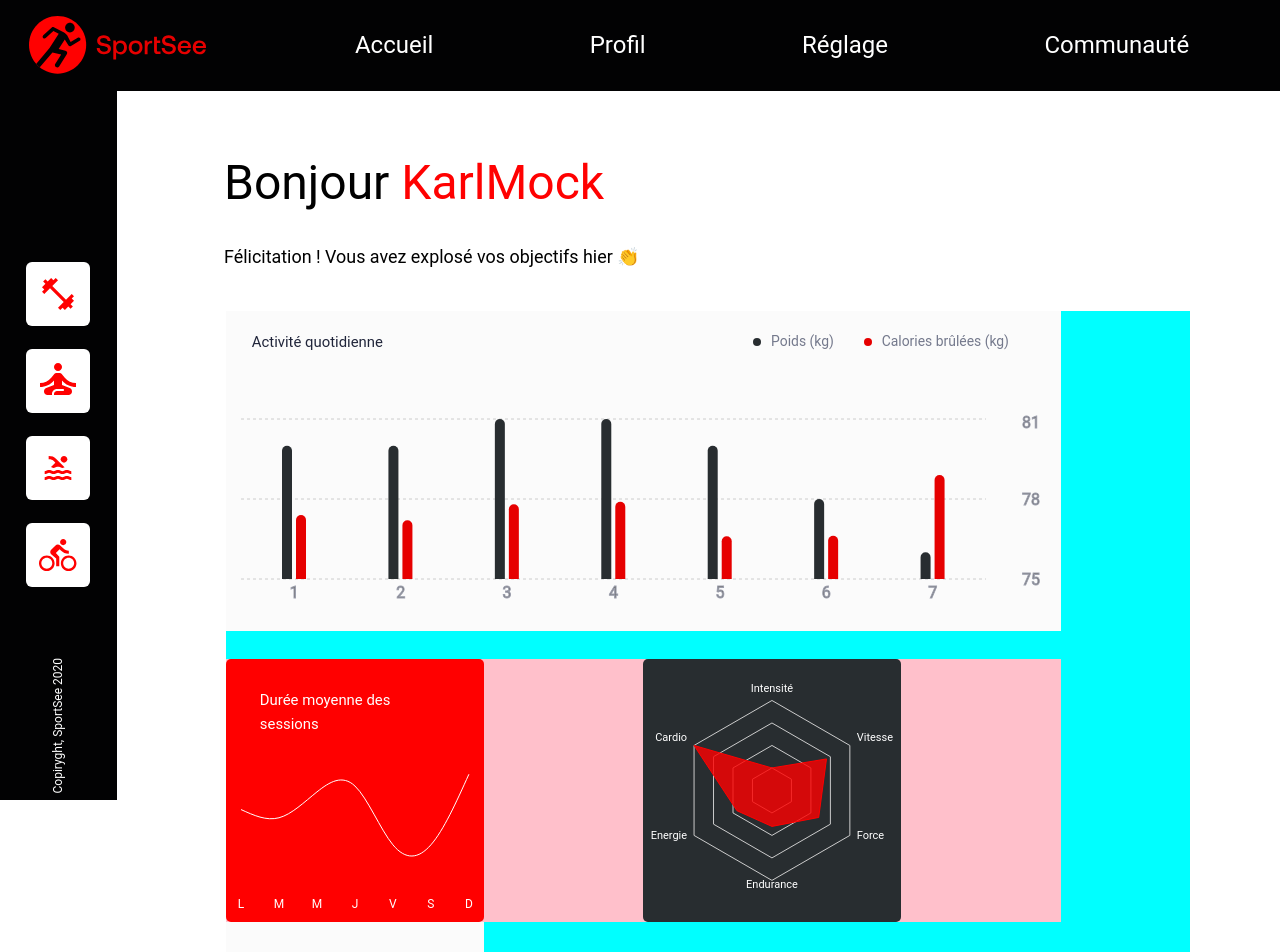
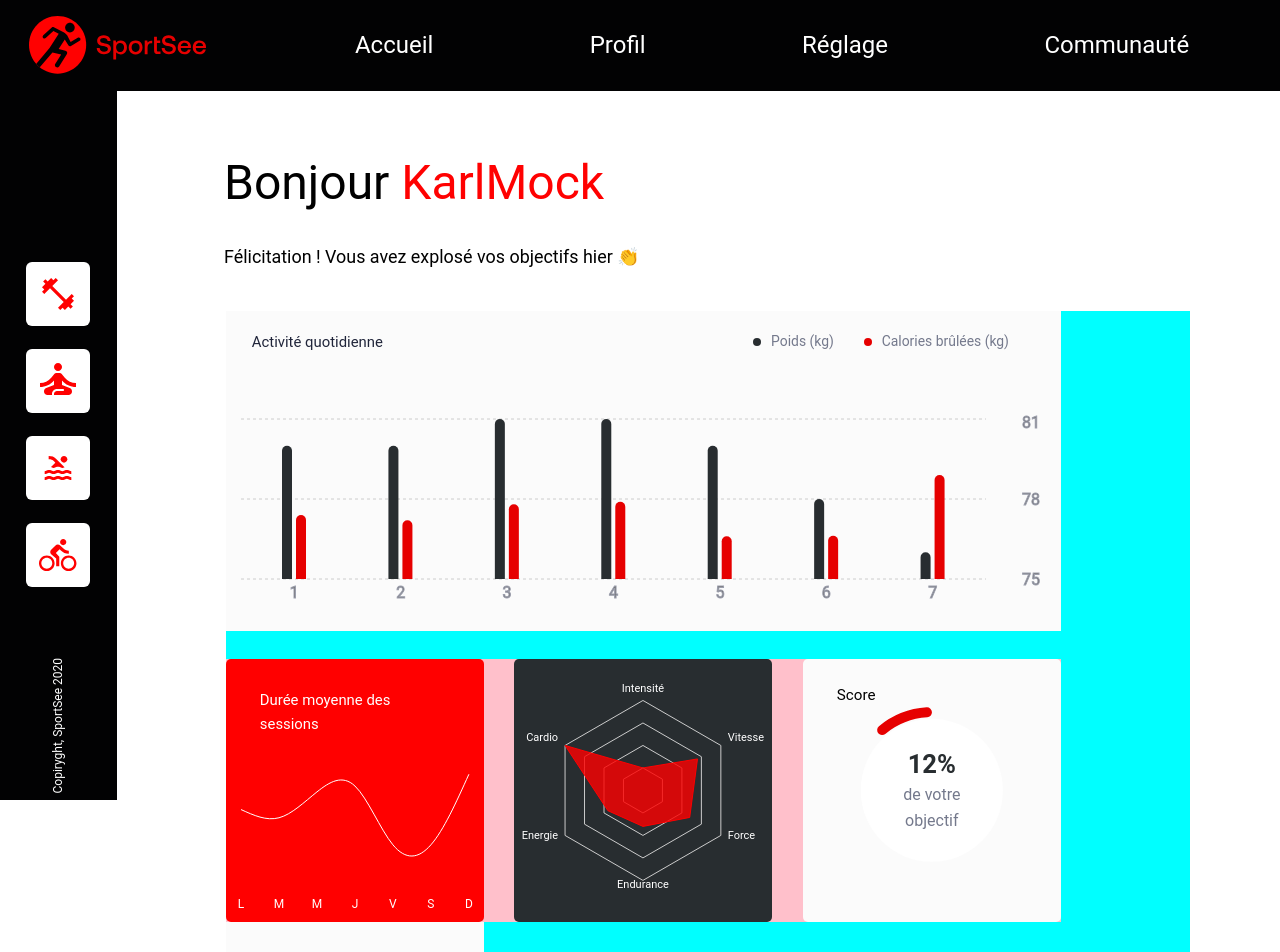
Before and after one commit to OliviaG-dev/OC_P12_16082022, a React (Create React App) app: page /user/12 in a window 1280 px wide. Shown: the top 952 px of the page. Built offline with nearby package versions, Linux system fonts and the light colour scheme; no server answers.

Commit message:
fix:bug data score

```diff
--- a/src/components/averageScore/averageScore.css
+++ b/src/components/averageScore/averageScore.css
@@ -0,0 +1,40 @@
+.score {
+    width: 100%;
+    height: 100%;
+    position: relative;
+}
+
+.score__title {
+    margin: 1.81rem 0 0 2.12rem;
+    font-size: 0.95rem;
+    text-align: start;
+    position: absolute;
+}
+
+.score__content {
+    position: absolute;
+    top: 50%;
+    left: 50%;
+    width: 8.9rem;
+    height: 8.9rem;
+    border-radius: 50%;
+    transform: translate(-50%, -50%);
+    text-align: center;
+    flex-direction: column;
+    display: flex;
+    z-index: 2;
+    background-color: #FFF;
+    justify-content: center;
+}
+
+.score__content h3 {
+    font-weight: 700;
+    font-size: 1.6rem;
+    line-height: 2.2rem;
+    color: #282D30;
+}
+
+.score__content p {
+    line-height: 1.62rem;
+    color: #74798C;
+}
--- a/src/components/averageScore/averageScore.jsx
+++ b/src/components/averageScore/averageScore.jsx
@@ -1,12 +1,43 @@
 import "./averageScore.css"
+import {RadialBarChart, RadialBar, PolarAngleAxis, ResponsiveContainer } from 'recharts';
+import PropTypes from "prop-types"
 
+const chartMargin = { top: 30, right: 30, bottom: 30, left: 30 }
 
+const AverageScore = ({scorePercent}) => (
 
-const AverageScore = () => {
+      <div className="score">
+        <h2 className="score__title">Score</h2>
+        <div className="score__content">
+          <h3>{scorePercent * 100}%</h3>
+          <p>de votre <br /> objectif</p>
+        </div>
 
-    return (
-      <div></div>
-    )
+        <ResponsiveContainer className="score__container">
+        <RadialBarChart
+                data={[{ name: "Score", value: scorePercent }]}
+                innerRadius="100%"
+                barSize={10}
+                startAngle={90}
+                endAngle={450}
+                width={300}
+                height={300}
+                margin={chartMargin}
+            >
+                <PolarAngleAxis tick={false} type="number" domain={[0, 1]} />
+                <RadialBar
+                    fill="#e60000"
+                    cornerRadius={999}
+                    dataKey={"value"}
+                />
+            </RadialBarChart>
+        </ResponsiveContainer>
+      </div>
+
+)
+
+AverageScore.propTypes = {
+  scorePercent: PropTypes.number,
 }
 
 
--- a/src/pages/dashboard/dashboard.css
+++ b/src/pages/dashboard/dashboard.css
@@ -52,7 +52,7 @@
 } */
 
 .charts__sessionDuration {
-    background: #ff0000;
+    background-color: #ff0000;
     width: 16.12rem;
     height: 100%;
     border-radius: 0.31rem;
@@ -64,3 +64,10 @@
     height: 100%;
     border-radius: 0.31rem;
 }
+
+.charts__averageScore {
+    width: 16.12rem;
+    height: 100%;
+    border-radius: 0.31rem;
+    background-color: #fbfbfb;
+}
--- a/src/pages/dashboard/dashboard.jsx
+++ b/src/pages/dashboard/dashboard.jsx
@@ -7,7 +7,8 @@ import { getUserInfo, getUserActivity, getUserAverage, getUserPerformance } from
 import DailyActivity from "../../components/dailyActivity/dailyActivity";
 import SessionDuration from "../../components/sessionDuration/sessionDuration";
 import TypeOfPerformance from "../../components/typeOfPerformance/typeOfPerformance";
-//import PropTypes from 'prop-types';
+import AverageScore from "../../components/averageScore/averageScore";
+
 
 const Dashboard = () => {
   const [error, setError] = useState(false);
@@ -17,6 +18,7 @@ const Dashboard = () => {
   const [dataActivity, setDataActivity] = useState([]);
   const [dataSession, setDataSession] = useState([]);
   const [dataPerformance, setDataPerformance] = useState ([]);
+
 
   let { id } = useParams();
   let userId = parseInt(id);
@@ -28,7 +30,6 @@ const Dashboard = () => {
   const userSession = mockData.USER_AVERAGE_SESSIONS.find((item) => item.userId === userId);
   const userPerformance = mockData.USER_PERFORMANCE.find((item) => item.userId === userId)
 
-
   useEffect(() => {
     setLoading(true);
 
@@ -36,6 +37,7 @@ const Dashboard = () => {
     const getDataUser = async () => {
       try {
         const request = await getUserInfo(id);
+        console.log(request.data);
         setDataUSer(request.data);
         setIsMockData(false);
       } catch (error) {
@@ -98,9 +100,6 @@ const Dashboard = () => {
     console.log(error);
   }
 
-  console.log("mock", userPerformance);
-  console.log("data", dataPerformance);
-
   return (
     <>
       <div className="container__header">
@@ -142,7 +141,14 @@ const Dashboard = () => {
               )
               }
             </div>
-            <div className="charts__averageScore"></div>
+            <div className="charts__averageScore">
+            {isMockData ? (
+                <AverageScore scorePercent={userInfo.todayScore}/>
+              ) : (
+                <AverageScore scorePercent={dataUser.todayScore}/>
+              )
+              }
+            </div>
           </article>
         </section>
 
--- a/src/services/api.jsx
+++ b/src/services/api.jsx
@@ -1,6 +1,9 @@
+//let isMoked = false
+
 const getUserInfo = async (id) => {
   const response = await fetch(`http://localhost:3000/user/${id}`);
   const data = await response.json();
+  if (data.data.todayScore === undefined) data.data.todayScore = data.data.score
   return data;
 };
 
--- a/src/services/mockData.js
+++ b/src/services/mockData.js
@@ -21,7 +21,7 @@ const USER_MAIN_DATA = [
       lastName: "Ratorez",
       age: 34,
     },
-    score: 0.3,
+    todayScore: 0.3,
     keyData: {
       calorieCount: 2500,
       proteinCount: 90,
```
